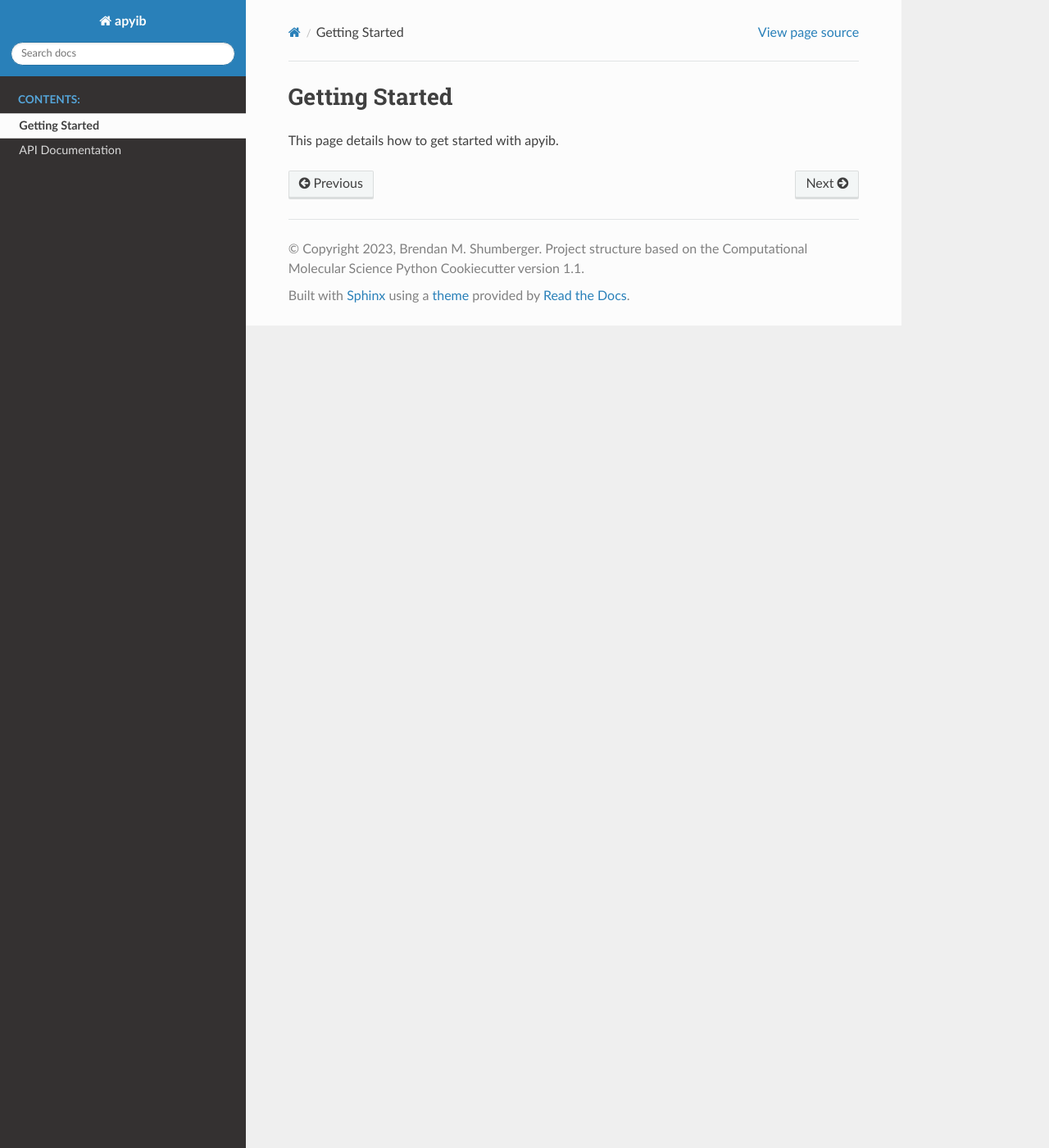
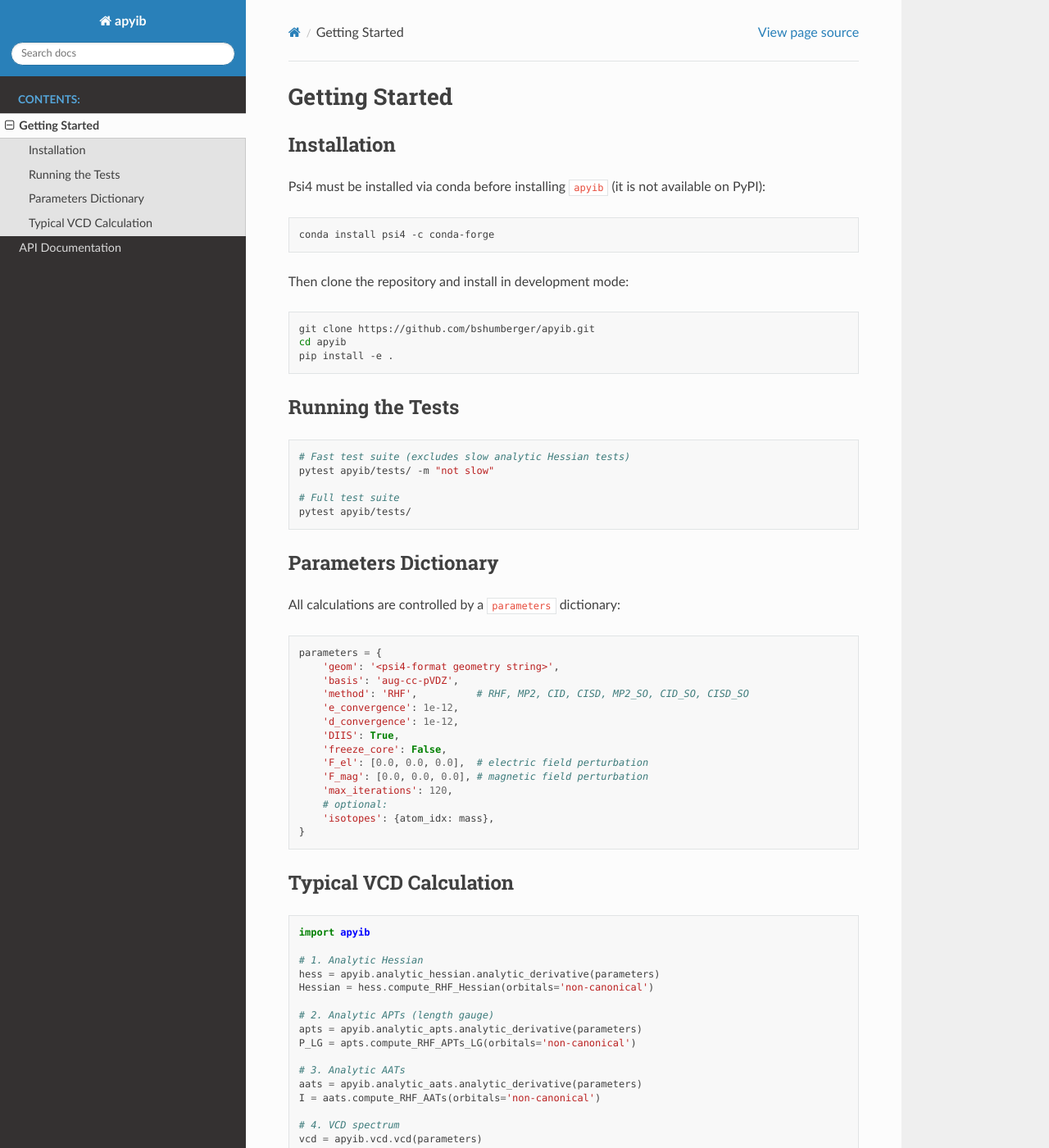
Before and after one commit to bshumberger/apyib, a Sphinx documentation site: the page built from docs/getting_started.rst, in a window 1280 px wide and 1400 px high. Shown: the whole window at 82% size. Built offline with Sphinx 7.4.7 and the Read the Docs theme 3.1.0, drawn with Linux system fonts in a browser that asks for light colours; the version number could not be read and is left out; some of the changed text lies outside the part shown.

Commit message:
Update README and fix Sphinx/ReadTheDocs infrastructure
README: replace cookiecutter stub with a real description, feature list,
conda+pip install instructions, VCD quickstart example, and test commands.
Restore Acknowledgements section crediting the MolSSI cookiecutter.

Sphinx: mock psi4 in conf.py before importing apyib so Read the Docs can
build API docs without a Psi4 installation; pull version from
apyib.__version__; fix api.rst (was referencing nonexistent apyib.canvas);
fill in getting_started.rst; add runtime deps to docs/requirements.yaml;
update readthedocs.yml to Python 3.10 and ubuntu-22.04 build image.

Co-Authored-By: Claude Sonnet 4.6 <noreply@anthropic.com>

```diff
--- a/docs/api.rst
+++ b/docs/api.rst
@@ -3,5 +3,6 @@ API Documentation
 
 .. autosummary::
    :toctree: autosummary
+   :recursive:
 
-   apyib.canvas
+   apyib
--- a/docs/conf.py
+++ b/docs/conf.py
@@ -8,14 +8,16 @@
 
 # -- Path setup --------------------------------------------------------------
 
-# If extensions (or modules to document with autodoc) are in another directory,
-# add these directories to sys.path here. If the directory is relative to the
-# documentation root, use os.path.abspath to make it absolute, like shown here.
-
-# Incase the project was not installed
 import os
 import sys
+from unittest.mock import MagicMock
+
 sys.path.insert(0, os.path.abspath('..'))
+
+# Psi4 is conda-only and unavailable on Read the Docs; mock it so Sphinx can
+# import apyib and generate API docs without a Psi4 installation.
+sys.modules['psi4'] = MagicMock()
+sys.modules['psi4.core'] = MagicMock()
 
 import apyib
 
@@ -23,14 +25,11 @@ import apyib
 # -- Project information -----------------------------------------------------
 
 project = 'apyib'
-copyright = ("2023, Brendan M. Shumberger. Project structure based on the "
-             "Computational Molecular Science Python Cookiecutter version 1.1")
+copyright = '2023, Brendan M. Shumberger'
 author = 'Brendan M. Shumberger'
 
-# The short X.Y version
-version = ''
-# The full version, including alpha/beta/rc tags
-release = ''
+version = apyib.__version__
+release = apyib.__version__
 
 
 # -- General configuration ---------------------------------------------------
@@ -53,6 +52,7 @@ extensions = [
 ]
 
 autosummary_generate = True
+autodoc_mock_imports = ['psi4']
 napoleon_google_docstring = False
 napoleon_use_param = False
 napoleon_use_ivar = True
@@ -74,7 +74,7 @@ master_doc = 'index'
 #
 # This is also used if you do content translation via gettext catalogs.
 # Usually you set "language" from the command line for these cases.
-language = None
+language = 'en'
 
 # List of patterns, relative to source directory, that match files and
 # directories to ignore when looking for source files.
--- a/docs/getting_started.rst
+++ b/docs/getting_started.rst
@@ -1,4 +1,77 @@
 Getting Started
 ===============
 
-This page details how to get started with apyib.
+Installation
+------------
+
+Psi4 must be installed via conda before installing ``apyib`` (it is not available on PyPI):
+
+.. code-block:: bash
+
+   conda install psi4 -c conda-forge
+
+Then clone the repository and install in development mode:
+
+.. code-block:: bash
+
+   git clone https://github.com/bshumberger/apyib.git
+   cd apyib
+   pip install -e .
+
+Running the Tests
+-----------------
+
+.. code-block:: bash
+
+   # Fast test suite (excludes slow analytic Hessian tests)
+   pytest apyib/tests/ -m "not slow"
+
+   # Full test suite
+   pytest apyib/tests/
+
+Parameters Dictionary
+---------------------
+
+All calculations are controlled by a ``parameters`` dictionary:
+
+.. code-block:: python
+
+   parameters = {
+       'geom': '<psi4-format geometry string>',
+       'basis': 'aug-cc-pVDZ',
+       'method': 'RHF',          # RHF, MP2, CID, CISD, MP2_SO, CID_SO, CISD_SO
+       'e_convergence': 1e-12,
+       'd_convergence': 1e-12,
+       'DIIS': True,
+       'freeze_core': False,
+       'F_el': [0.0, 0.0, 0.0],  # electric field perturbation
+       'F_mag': [0.0, 0.0, 0.0], # magnetic field perturbation
+       'max_iterations': 120,
+       # optional:
+       'isotopes': {atom_idx: mass},
+   }
+
+Typical VCD Calculation
+-----------------------
+
+.. code-block:: python
+
+   import apyib
+
+   # 1. Analytic Hessian
+   hess = apyib.analytic_hessian.analytic_derivative(parameters)
+   Hessian = hess.compute_RHF_Hessian(orbitals='non-canonical')
+
+   # 2. Analytic APTs (length gauge)
+   apts = apyib.analytic_apts.analytic_derivative(parameters)
+   P_LG = apts.compute_RHF_APTs_LG(orbitals='non-canonical')
+
+   # 3. Analytic AATs
+   aats = apyib.analytic_aats.analytic_derivative(parameters)
+   I = aats.compute_RHF_AATs(orbitals='non-canonical')
+
+   # 4. VCD spectrum
+   vcd = apyib.vcd.vcd(parameters)
+   frequencies, dipole_strengths, rotational_strengths = vcd.compute_vcd_from_input(
+       Hessian, P_LG, I
+   )
```
Also changed, not shown: README.md (+93 -11 lines), docs/requirements.yaml (+8 -5 lines), readthedocs.yml (+5 -2 lines).
